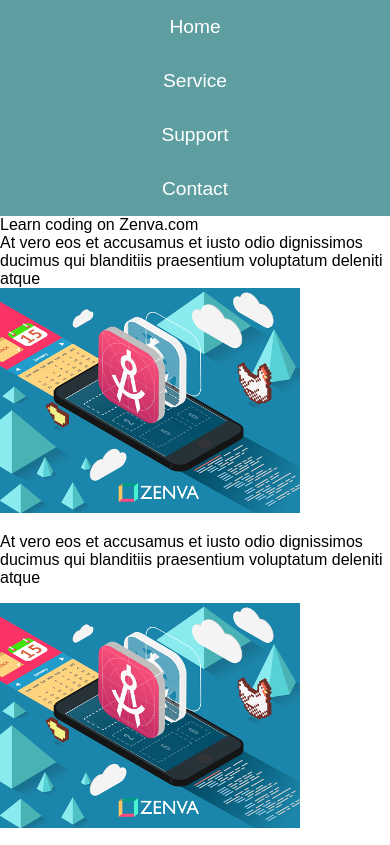
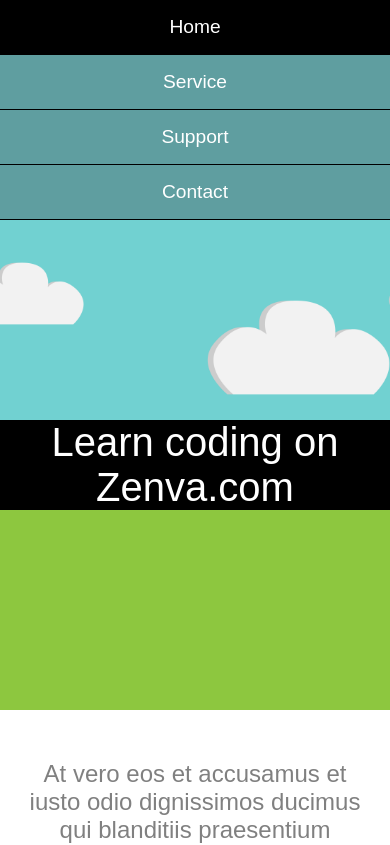
Before and after one commit to patterncard/Responsive-Website, a plain HTML site: page index.html in a window 390 px wide. Shown: the top 845 px of the page. Drawn offline with Linux system fonts and the light colour scheme.

Commit message:
mobile-first design completed

```diff
--- a/index.html
+++ b/index.html
@@ -20,10 +20,10 @@
     </div>
     <div class="wrapper">
         <div class="image-area">
-            <div class="image-text">Learn coding on Zenva.com</div>
+            <div class="image-text centered-container">Learn coding on Zenva.com</div>
         </div>
-        <div class="intro-text">At vero eos et accusamus et iusto odio dignissimos ducimus qui blanditiis praesentium voluptatum deleniti atque</div>
-        <div class="services">
+        <div class="intro-text centered-container">At vero eos et accusamus et iusto odio dignissimos ducimus qui blanditiis praesentium voluptatum deleniti atque</div>
+        <div class="services centered-container">
             <div class="single-service">
                 <img src="images/zenva-banner.png" alt="">
                 <p>At vero eos et accusamus et iusto odio dignissimos ducimus qui blanditiis praesentium voluptatum deleniti atque</p>
--- a/style.css
+++ b/style.css
@@ -22,4 +22,49 @@ body {
     padding: 16px;
     text-align: center;
     font-size: 1.2rem;
+    border-bottom: 1px solid black;
+    transition: background-color 0.2s;
 }
+
+.nav ul li:hover {
+    background-color: black;
+}
+
+.image-area {
+    background-image: url('images/background.png');
+    background-color: #8dc73f;
+    background-position: center center;
+    background-size: cover;
+    padding-top: 200px;
+    padding-bottom: 200px;
+}
+.centered-container {
+    max-width: 120pxs;
+    margin: 0px auto;
+    padding: 0px 16px;
+}
+
+.image-text {
+    text-align: center;
+    background-color: black;
+    color: white;
+    font-size: 2.5rem;
+
+}
+
+.intro-text {
+    color: gray;
+    font-size: 1.5rem;
+    text-align: center;
+    padding-top: 50px;
+    padding-bottom: 50px;
+}
+
+.single-service {
+    text-align: center;
+    margin-bottom: 32px;
+}
+
+.single-service p {
+    padding: 0px 16px;
+}
```
Also changed, not shown: images/background.png (added).
